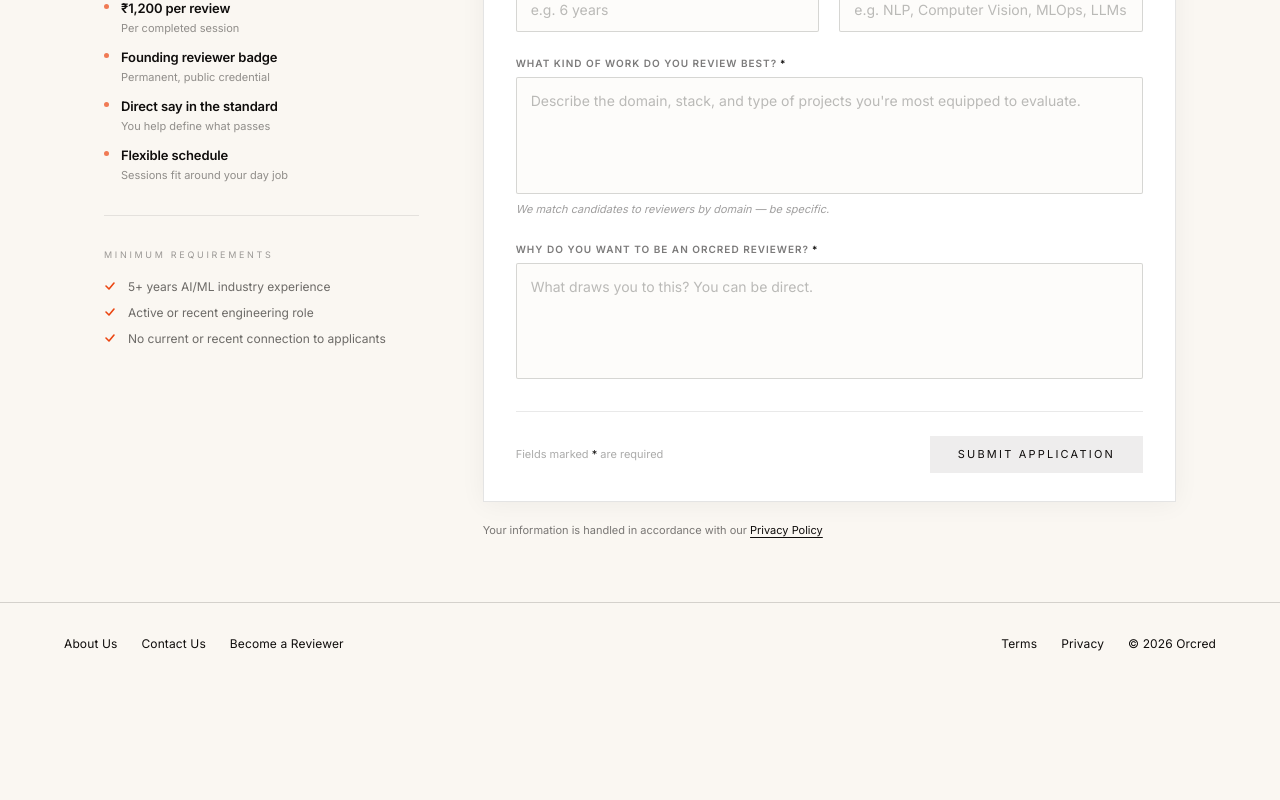
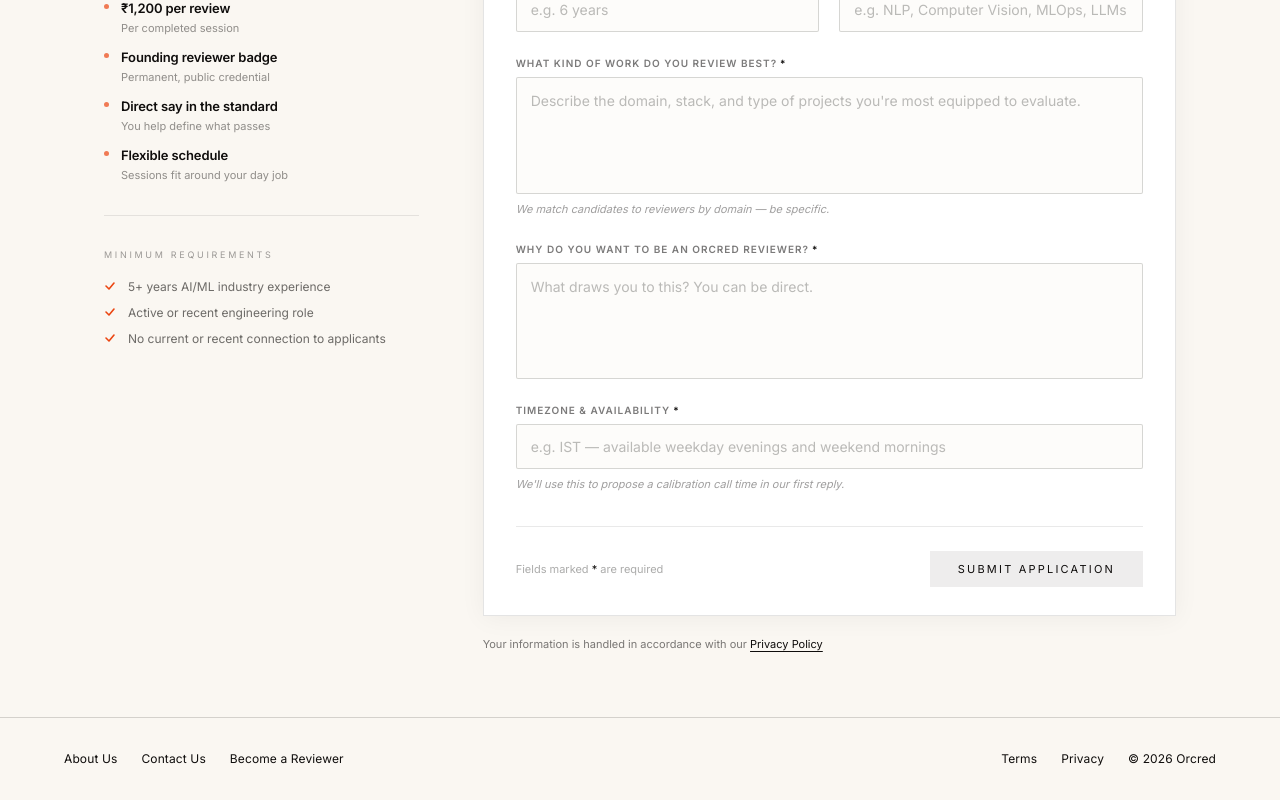
Before and after one commit to orcred-org/frontend, a Next.js app: page /become-a-reviewer in a window 1280 px wide. Shown: the part 595-1395 px from the top of the page. Before the commit the page ends 1280 px from the top, so only its background shows below. Built offline with nearby package versions, Linux system fonts and the light colour scheme.

Commit message:
Add timezone & availability field to reviewer application

```diff
--- a/app/become-a-reviewer/page.tsx
+++ b/app/become-a-reviewer/page.tsx
@@ -24,6 +24,9 @@ const fields: FieldDef[] = [
     hint: "We match candidates to reviewers by domain — be specific.",                                                         type: "textarea", required: true               },
   { id: "why",     label: "Why do you want to be an Orcred reviewer?",
     placeholder: "What draws you to this? You can be direct.",                                                                 type: "textarea", required: true               },
+  { id: "timezone", label: "Timezone & Availability",
+    placeholder: "e.g. IST — available weekday evenings and weekend mornings",
+    hint: "We'll use this to propose a calibration call time in our first reply.",                                              type: "text",     required: true               },
 ];
 
 /* ── Perks list ── */
@@ -337,6 +340,10 @@ export default function BecomeAReviewerPage() {
                         <Field def={fields[7]} value={values[fields[7].id]}
                           onChange={v => setValues(prev => ({ ...prev, [fields[7].id]: v }))} />
 
+                        {/* Full-width: Timezone & availability */}
+                        <Field def={fields[8]} value={values[fields[8].id]}
+                          onChange={v => setValues(prev => ({ ...prev, [fields[8].id]: v }))} />
+
                       </div>
 
                       {/* Card footer */}
```
